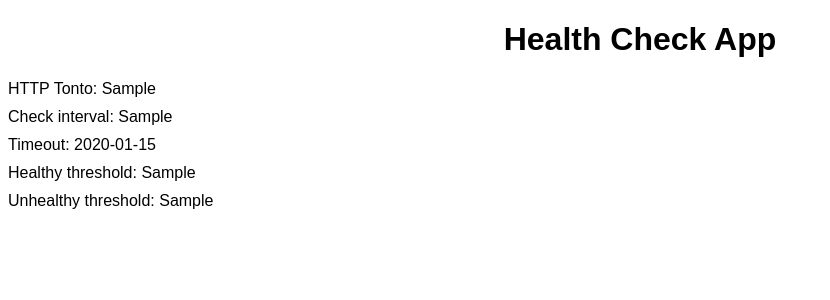
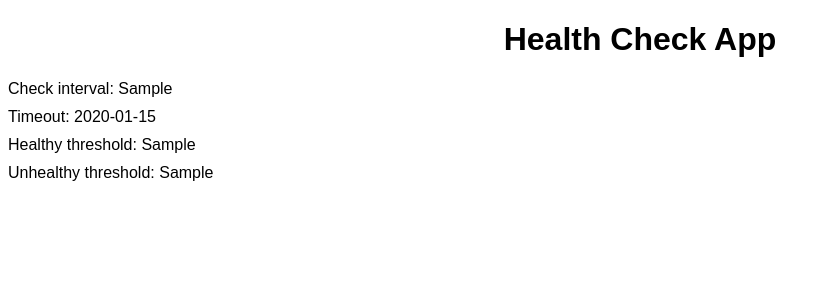
Before and after one commit to LevyAM/cw-sre-test, a Flask app: template templates/index.html in a window 1280 px wide. Shown: the top 300 px of the page, without its empty margins (0-830 px from the left). Run offline with Flask 2, Linux system fonts and the light colour scheme; the template is opened without the code that fills it: most values are stand-ins (such as "Sample title", 1, 10 or a date in 2020); parts of the project's set-up code (start-up, migrations or seed data) failed here and were passed over.

Commit message:
fix: fix html

```diff
--- a/templates/index.html
+++ b/templates/index.html
@@ -6,8 +6,6 @@
 </head>
 <body>
   <h1>Health Check App</h1>
-  <p>
-    HTTP Tonto: {{ http_tonto }}
   <p>
     Check interval: {{ check_interval }}
   </p>
```
